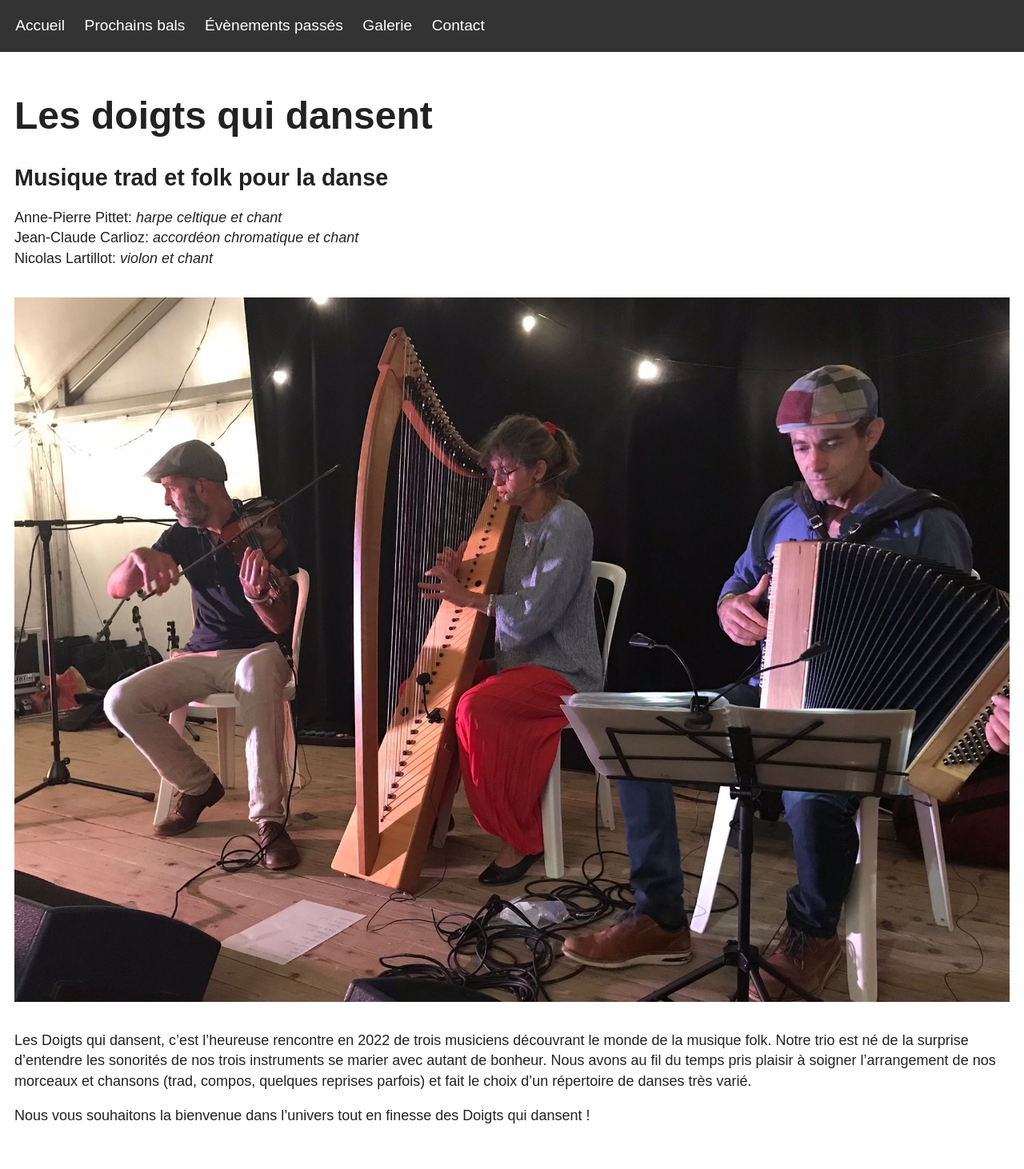
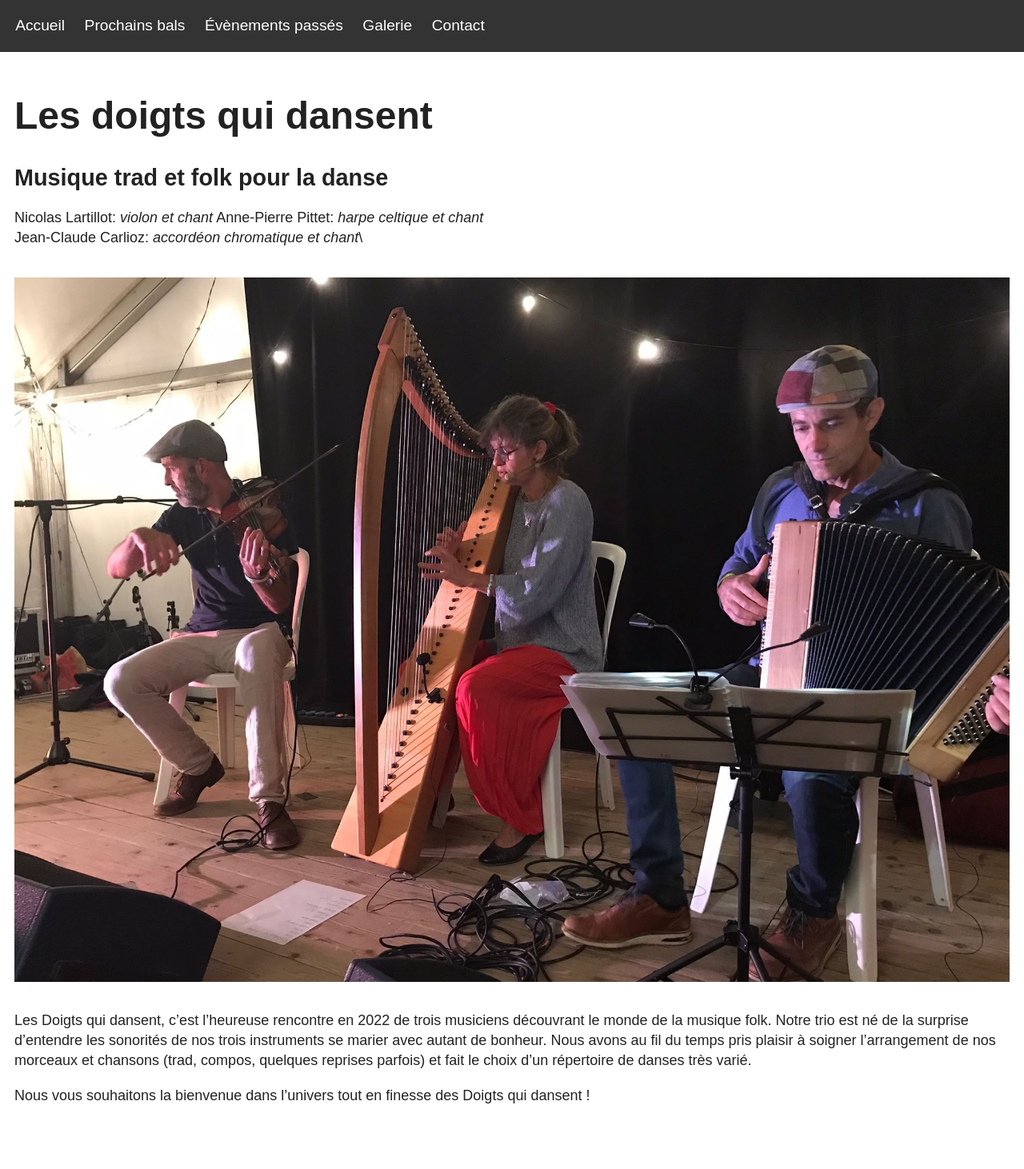
Before and after one commit to bayesiancook/les-doigts-qui-dansent-bal-folk, a Jekyll site: the page built from index.md, in a window 1280 px wide. Shown: the whole page at 80% size. Built offline with Jekyll 4.4.1, drawn with Linux system fonts in a browser that asks for light colours; after the commit the page ends 1437 px from its top, so only the background shows below that.

Commit message:
permutation on names

```diff
--- a/index.md
+++ b/index.md
@@ -8,9 +8,9 @@ in_menu: true
 # Les doigts qui dansent
 ## Musique trad et folk pour la danse
 
+Nicolas Lartillot: _violon et chant_
 Anne-Pierre Pittet: _harpe celtique et chant_\
 Jean-Claude Carlioz: _accordéon chromatique et chant_\
-Nicolas Lartillot: _violon et chant_
 
 <img
   src="{{ site.baseurl }}/assets/images/dqd_gen2.jpg"
```
